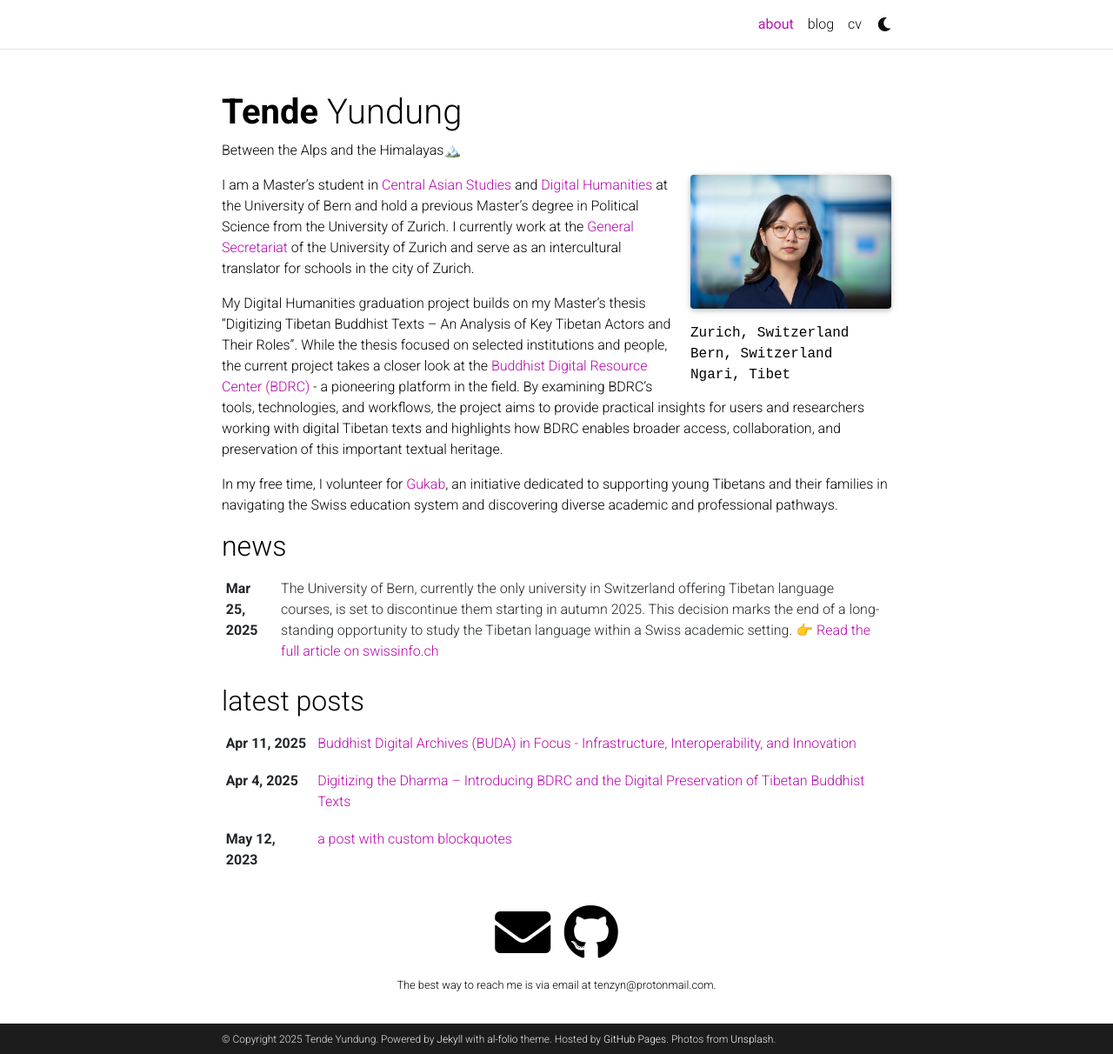
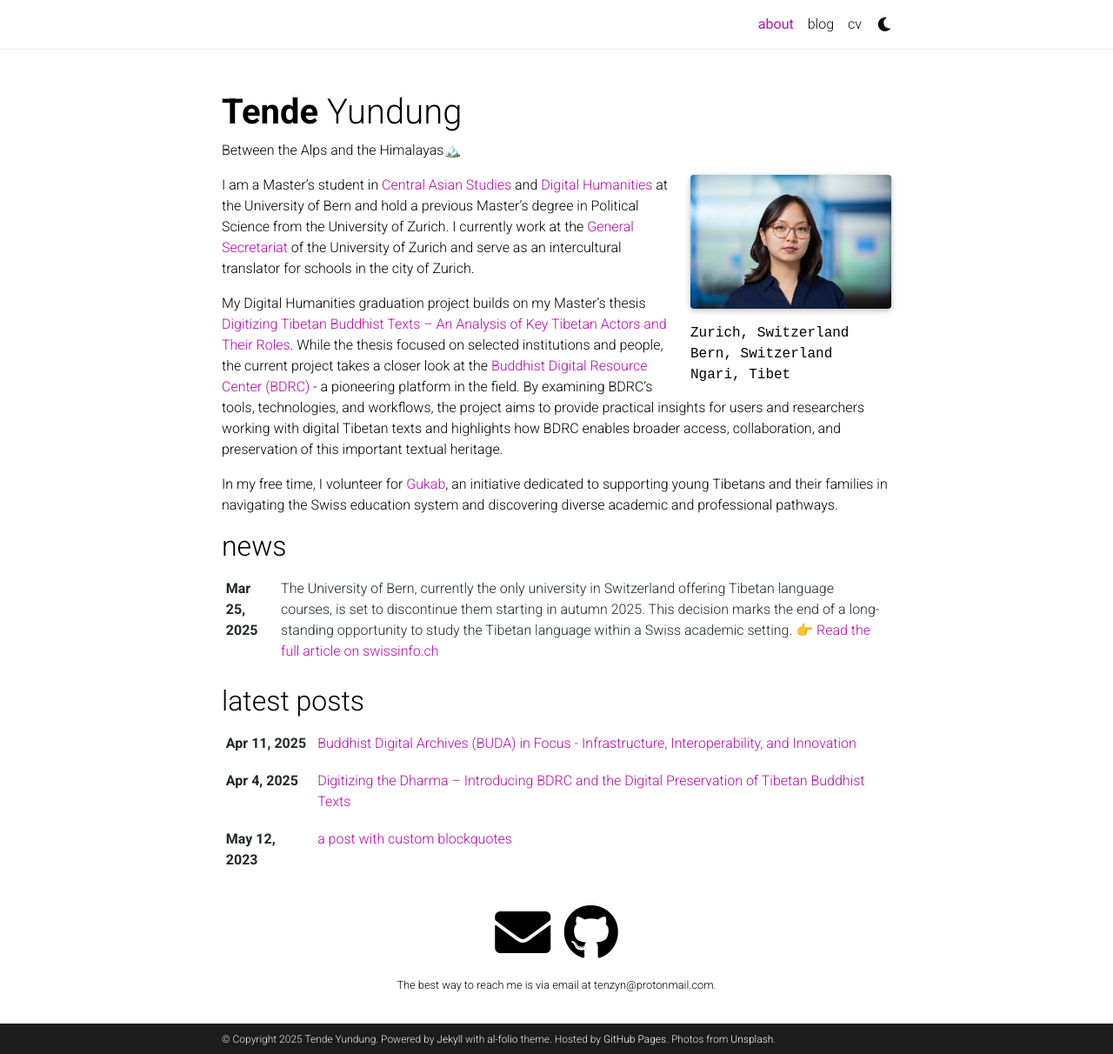
Before and after one commit to yundung/yundung.github.io, a Jekyll site: the page built from _pages/about.md, in a window 1280 px wide and 1212 px high. Shown: the whole window at 87% size. Built offline with Jekyll 4.4.1, drawn with Linux system fonts in a browser that asks for light colours; full-size pictures stand in for the smaller copies a plugin makes; comment, search, counter and statistics services are not loaded; a style sheet for code colours, icons or effects is not loaded; part of the change alters nothing that is shown.

```diff
--- a/_pages/about.md
+++ b/_pages/about.md
@@ -21,6 +21,6 @@ social: true  # includes social icons at the bottom of the page
 
 I am a Master's student in [Central Asian Studies](https://www.philhist.unibe.ch/studies/study_programs/master_s_in_central_asian_studies/index_eng.html) and [Digital Humanities](https://www.philhist.unibe.ch/studies/study_programs/master_minor_digital_humanities/index_eng.html) at the University of Bern and hold a previous Master's degree in Political Science from the University of Zurich. I currently work at the [General Secretariat](https://www.generalsecretariat.uzh.ch/en/stab/team/yundung.html) of the University of Zurich and serve as an intercultural translator for schools in the city of Zurich.
 
-My Digital Humanities graduation project builds on my Master’s thesis “Digitizing Tibetan Buddhist Texts – An Analysis of Key Tibetan Actors and Their Roles”. While the thesis focused on selected institutions and people, the current project takes a closer look at the [Buddhist Digital Resource Center (BDRC)](https://www.bdrc.io) - a pioneering platform in the field. By examining BDRC’s tools, technologies, and workflows, the project aims to provide practical insights for users and researchers working with digital Tibetan texts and highlights how BDRC enables broader access, collaboration, and preservation of this important textual heritage.
+My Digital Humanities graduation project builds on my Master’s thesis [Digitizing Tibetan Buddhist Texts – An Analysis of Key Tibetan Actors and Their Roles](/assets/pdf/Yundung%202024_%20Digitizing%20Tibetan%20Buddhist%20Texts.pdf). While the thesis focused on selected institutions and people, the current project takes a closer look at the [Buddhist Digital Resource Center (BDRC)](https://www.bdrc.io) - a pioneering platform in the field. By examining BDRC’s tools, technologies, and workflows, the project aims to provide practical insights for users and researchers working with digital Tibetan texts and highlights how BDRC enables broader access, collaboration, and preservation of this important textual heritage.
 
 In my free time, I volunteer for [Gukab](https://www.instagram.com/p/DB8Tk8eu10i/?utm_source=ig_web_copy_link&igsh=MzRlODBiNWFlZA==), an initiative dedicated to supporting young Tibetans and their families in navigating the Swiss education system and discovering diverse academic and professional pathways.
```
Also changed, not shown: 1 other file.
